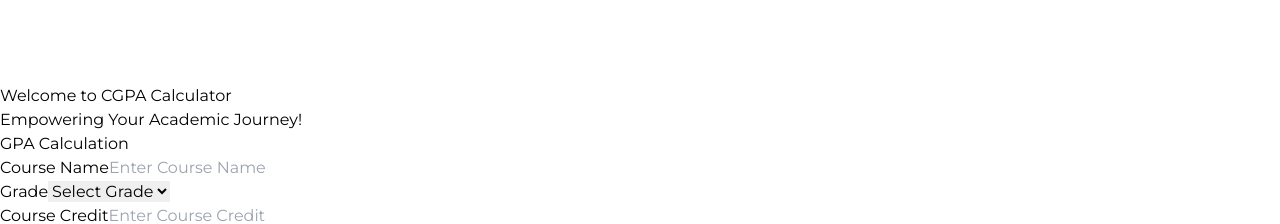
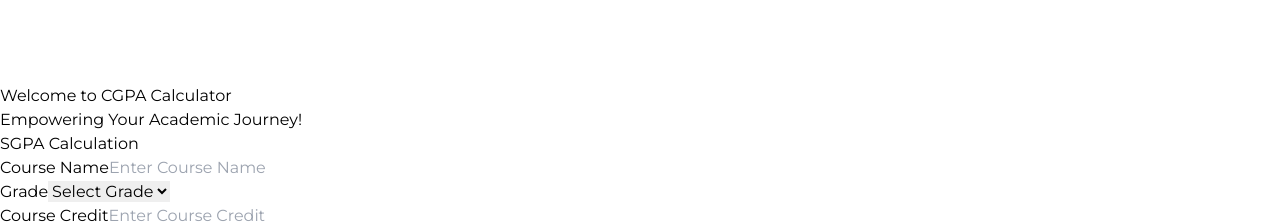
Before and after one commit to omarfarukpial/cgpa-react-laravel, a React (Vite) app in the folder client/: page / in a window 1280 px wide. Shown: the part 1220-1444 px from the top of the page. Built offline with nearby package versions, Linux system fonts and the light colour scheme.

Commit message:
GPA to SGPA

```diff
--- a/client/src/components/GpaForm.jsx
+++ b/client/src/components/GpaForm.jsx
@@ -61,7 +61,7 @@ export default function GpaForm() {
   return (
     <>
         <div className=' bg-slate-200 text-center p-4 text-xl font-extrabold mt-8 md:text-3xl'>
-            GPA Calculation
+            SGPA Calculation
         </div>
 
         <div className="container mx-auto my-2 p-6 bg-gray-100 rounded-lg">
@@ -101,7 +101,7 @@ export default function GpaForm() {
 
             {/* CGPA Display */}
             <div className="my-4 text-3xl">
-                GPA: <strong>  {isNaN(cgpa) ? '0.00' : cgpa} </strong>
+                SGPA: <strong>  {isNaN(cgpa) ? '0.00' : cgpa} </strong>
             </div>
         </div>
 
```
